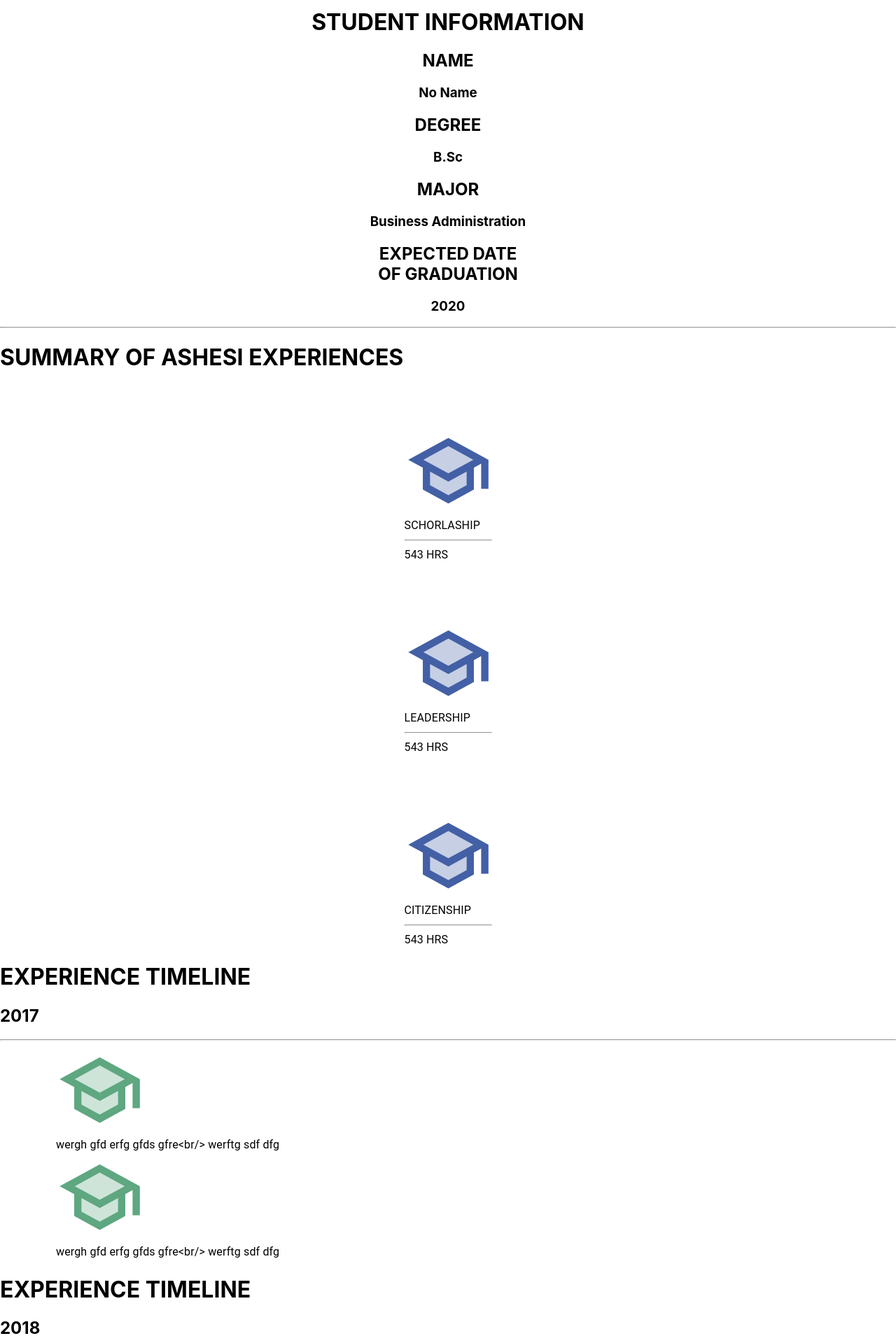
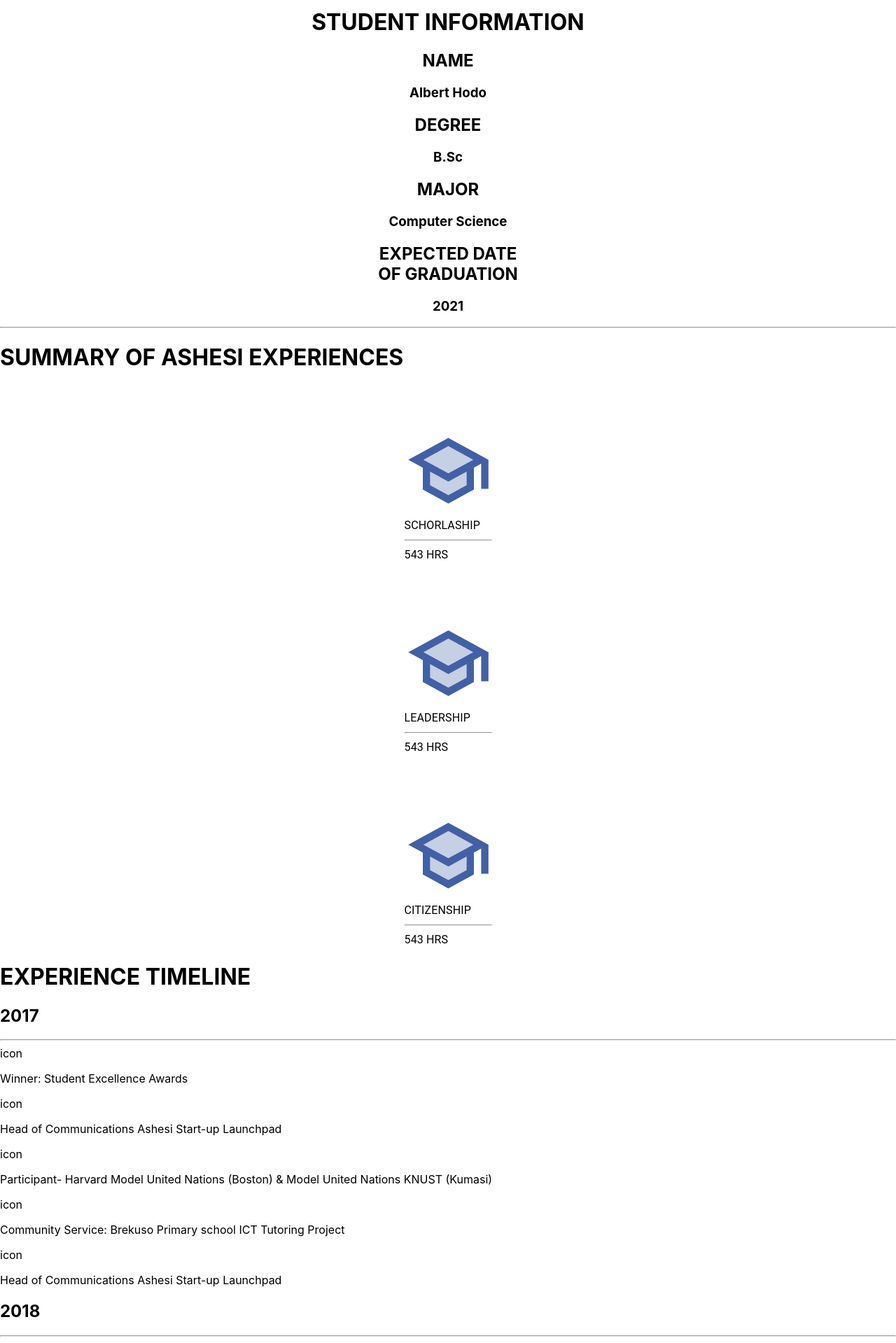
Before and after one commit to hodoash/transcript_ashesi_, a React (Create React App) app: page / in a window 1280 px wide. Shown: the part 1100-3019 px from the top of the page at 70% size. Built offline with nearby package versions, Linux system fonts and the light colour scheme; data requests are answered from the project's data file.

Commit message:
added json server and data

```diff
--- /dev/null
+++ b/data/db.json
@@ -0,0 +1,85 @@
+{
+  "users": [
+    {
+      "name": "Albert Hodo",
+      "degree": "B.Sc",
+      "major": "Computer Science",
+      "expectedDate": "2021",
+      "id": 1
+    },
+    {
+      "name": "Albert Hodo",
+      "degree": "B.Sc",
+      "major": "Computer Science",
+      "expectedDate": "2021",
+      "id": 2
+    }
+  ],
+
+  "experiences": [
+    {
+      "year": 1,
+      "category": 2,
+      "discription": "Winner: Student Excellence Awards",
+      "hours": "40",
+      "refName": "Lebene Gbedawo",
+      "refContact": "lebene.bed@ashesi.edu.gh",
+      "isHighlight": 0,
+      "id": 1
+    },
+    {
+      "year": 2,
+      "category": 2,
+      "discription": "Head of Communications Ashesi Start-up Launchpad",
+      "hours": "40",
+      "refName": "Lebene Gbedawo",
+      "refContact": "lebene.bed@ashesi.edu.gh",
+      "isHighlight": 0,
+      "id": 2
+    },
+    {
+      "year": 3,
+      "category": 2,
+      "discription": "Participant- Harvard Model United Nations (Boston) & Model United Nations KNUST (Kumasi)",
+      "hours": "40",
+      "refName": "Lebene Gbedawo",
+      "refContact": "lebene.bed@ashesi.edu.gh",
+      "isHighlight": 0,
+      "id": 3
+    },
+    {
+      "year": 1,
+      "category": 2,
+      "discription": "Community Service: Brekuso Primary school ICT Tutoring Project",
+      "hours": "40",
+      "refName": "Lebene Gbedawo",
+      "refContact": "lebene.bed@ashesi.edu.gh",
+      "isHighlight": 0,
+      "id": 4
+    },
+    {
+      "year": 4,
+      "category": 2,
+      "discription": "Head of Communications Ashesi Start-up Launchpad",
+      "hours": "40",
+      "refName": "Lebene Gbedawo",
+      "refContact": "lebene.bed@ashesi.edu.gh",
+      "isHighlight": 0,
+      "id": 5
+    }
+  ],
+  "images": [
+    {
+      "uid": 1,
+      "eid": 1,
+      "iLink": "https://i.imgur.com/pwpWaWu.jpg",
+      "id": 1
+    },
+    {
+        "uid": 1,
+        "eid": 3,
+        "iLink": "https://i.imgur.com/2jMCqQ2.jpg",
+        "id": 2
+      }
+  ]
+}
--- a/src/Components/Mid/ExperienceCard.js
+++ b/src/Components/Mid/ExperienceCard.js
@@ -1,28 +1,35 @@
 import React from 'react'
-import { makeStyles } from "@material-ui/core/styles";
 import SchoolIcon from "@material-ui/icons/SchoolTwoTone";
-import { Typography } from "@material-ui/core";
 
-const styles = makeStyles({
-    wrapper:{
-        display: "flex",
-        flexDirection: "column",
-        alignment: "center",
-        padding: "0 5rem 0 5rem"
-    },
-    item:{
-        padingTop: "1rem"
-    }
-})
+const ExperienceCard=({experiences}) =>{
+    // icon1={
+    //          <SchoolIcon
+    //            style={{ fill: "#5EA780", height: "125", width: "125" }}
+    //          />
+    //        }
+    //write code to show icon based on data
 
-export default function ExperienceCard(props) {
-    const {icon,title} = props;
-    const classes = styles();
+    console.log("hi, this is data");
+    console.log(experiences);
+    return (
+        <div>
+            {/* <h1>this is {props.year}</h1> */}
+            {/* {experiences.map(experience=>(
+                <div className='' key={experience.id}>
+                    <div className=''>icon</div>
+                    <p className=''>{experience.discription}</p>
+                </div>
+            ))}
+             */}
+             {experiences.map(experience=>(
+                <div className='' key={experience.id}>
+                    <div className=''>icon</div>
+                    <p className=''>{experience.discription}</p>
+                </div>
+            ))}
 
-    return (
-        <div className={classes.wrapper}>
-          <div className={classes.item}>{icon}</div>
-        <Typography className={classes.item}>{title}</Typography>
-      </div>
+        </div>
     )
 }
+
+export default ExperienceCard
--- a/src/Components/Mid/ExperienceImageCard.js
+++ b/src/Components/Mid/ExperienceImageCard.js
@@ -1,11 +1,11 @@
-import React from 'react'
+import React from "react";
 
 function ExperienceImageCard() {
-    return (
-        <div>
-            this is a card for the experiences
-        </div>
-    )
+  return (
+    <div>
+      <div></div>
+    </div>
+  );
 }
 
-export default ExperienceImageCard
+export default ExperienceImageCard;
--- /dev/null
+++ b/src/Components/Mid/MidSection.js
@@ -0,0 +1,16 @@
+import React from "react";
+import Timeline from "./Timeline";
+
+const MidSection = () => {
+  return (
+    <div>
+      <h1>EXPERIENCE TIMELINE</h1>
+      <Timeline year="2017" />
+      <Timeline year="2018" />
+      <Timeline year="2019" />
+      <Timeline year="2020" />
+    </div>
+  );
+};
+
+export default MidSection;
--- a/src/Components/Mid/NotableExperiences.js
+++ b/src/Components/Mid/NotableExperiences.js
@@ -1,7 +1,11 @@
-import React from "react";
+import React, {useState} from "react";
 import ExperienceImageCard from "./ExperienceImageCard";
 
 function NotableExperiences(props) {
+  const[line,setLine]=useState(true);
+
+  // setLine(props.line);
+
   return (
     <div>
       <h3>{props.header}</h3>
--- a/src/Components/Mid/Timeline.js
+++ b/src/Components/Mid/Timeline.js
@@ -1,35 +1,42 @@
 import React from "react";
 import ExperienceCard from "./ExperienceCard";
 import SchoolIcon from "@material-ui/icons/SchoolTwoTone";
+import useFetch from "../useFetch";
+import User from "../Top/User";
 
-export default function Timeline(props) {
+const Timeline = (props) => {
+  const { error, isPending, data: experiences } = useFetch(
+
+    "http://localhost:8000/experiences/"
+  );
+
+
   return (
     <div>
-      <h1>EXPERIENCE TIMELINE</h1>
+
       <div>
         <h2>{props.year}</h2>
         <hr />
       </div>
 
-      <ExperienceCard
-        icon={
-          <SchoolIcon
-            style={{ fill: "#5EA780", height: "125", width: "125" }}
-          />
-        }
-        title="wergh gfd erfg gfds gfre<br/>
-        werftg sdf dfg"
-      />
+      {error && <div>{error}</div>}
+      {isPending && <div>Loading...</div>}
+      {
+        experiences && ( <ExperienceCard  experiences={experiences}
 
-      <ExperienceCard
-        icon={
-          <SchoolIcon
-            style={{ fill: "#5EA780", height: "125", width: "125" }}
-          />
-        }
-        title="wergh gfd erfg gfds gfre<br/>
-        werftg sdf dfg"
-      />
+        />
+          // <ExperienceCard
+          // experiences={experiences}
+          //   icon={
+          //     <SchoolIcon
+          //       style={{ fill: "#5EA780", height: "125", width: "125" }}
+          //     />
+          //   }
+
+          // />
+        )
+      }
     </div>
   );
-}
+};
+export default Timeline;
--- a/src/Components/Pages/Page1.js
+++ b/src/Components/Pages/Page1.js
@@ -3,14 +3,15 @@
 import Pillars from "../Mid/Pillars";
 import Timeline from "../Mid/Timeline";
 import Footer from "../Bottom/Footer";
+import MidSection from "../Mid/MidSection";
 
 function Page1() {
   return (
     <div className="">
       <TopSection />
       <Pillars />
-      <Timeline year="2017" />
-      <Timeline year="2018" />
+      <MidSection/>
+
       <Footer pageNumber="1" />
     </div>
   );
--- a/src/Components/Top/StudentInfo.js
+++ b/src/Components/Top/StudentInfo.js
@@ -1,6 +1,8 @@
 import React from "react";
 import { Typography } from "@material-ui/core";
 import { makeStyles } from "@material-ui/core/styles";
+import useFetch from "../useFetch";
+import User from "./User";
 
 const styles = makeStyles({
   bar: {
@@ -23,29 +25,16 @@
 });
 //   i need to fix this
 
-export default function StudentInfo() {
+ const StudentInfo=()=> {
+  const {error,isPending,data:user}=useFetch("http://localhost:8000/users/"+1)
+
   const classes = styles();
   return (
     <div>
-      <h1>STUDENT INFORMATION</h1>
-      <div>
-        <div>
-          <h2>NAME</h2>
-          <h3>No Name</h3>
-        </div>
-        <div>
-          <h2>DEGREE</h2>
-          <h3>B.Sc</h3>
-        </div>
-        <div>
-          <h2>MAJOR</h2>
-          <h3>Business Administration</h3>
-        </div>
-        <div>
-          <h2>EXPECTED DATE<br/>OF GRADUATION</h2>
-          <h3>2020</h3>
-        </div>
-      </div>
+      { error && <div>{ error }</div> }
+      { isPending && <div>Loading...</div> }
+      {user && <User user={user}/>}
     </div>
   );
 }
+export default StudentInfo;
--- /dev/null
+++ b/src/Components/Top/User.js
@@ -0,0 +1,37 @@
+import React from "react";
+
+const User = ({ user }) => {
+  return (
+    <div>
+      {/* {user.map((user) => ( */}
+        <div>
+          <h1>STUDENT INFORMATION</h1>
+          <div>
+            <div>
+              <h2>NAME</h2>
+              <h3>{user.name}</h3>
+            </div>
+            <div>
+              <h2>DEGREE</h2>
+              <h3>{user.degree}</h3>
+            </div>
+            <div>
+              <h2>MAJOR</h2>
+              <h3>{user.major}</h3>
+            </div>
+            <div>
+              <h2>
+                EXPECTED DATE
+                <br />
+                OF GRADUATION
+              </h2>
+              <h3>{user.expectedDate}</h3>
+            </div>
+          </div>
+        </div>
+        {/* ))}   */}
+    </div>
+  );
+};
+
+export default User;
--- a/src/Components/UseFetch.js
+++ b/src/Components/UseFetch.js
@@ -1,43 +1,43 @@
-import React,{useState,useEffect} from 'react'
+import React, { useState, useEffect } from "react";
 
-const UseFetch=(url)=> {
-    const [data,setData]=useState(null);
-    const [isPending,setIsPending]=useState(true);
-    const [error,setError]=useState(null);
+const useFetch = (url) => {
+  const [data, setData] = useState(null);
+  const [isPending, setIsPending] = useState(true);
+  const [error, setError] = useState(null);
 
-    useEffect(()=>{
+  useEffect(() => {
     const abortCont = new AbortController();
 
     setTimeout(() => {
       fetch(url, { signal: abortCont.signal })
-      .then(res => {
-        if (!res.ok) { // error coming back from server
-          throw Error('could not fetch the data for that resource');
+        .then((res) => {
+          if (!res.ok) {
+            // error coming back from server
+            throw Error("could not fetch the data for that resource");
           }
           return res.json();
         })
-      .then(data => {
+        .then((data) => {
           setIsPending(false);
           setData(data);
           setError(null);
         })
-      .catch(err => {
-        if (err.name === 'AbortError') {
-          console.log('fetch aborted')
+        .catch((err) => {
+          if (err.name === "AbortError") {
+            console.log("fetch aborted");
           } else {
             // auto catches network / connection error
             setIsPending(false);
             setError(err.message);
           }
-      })
-    },);//1000
+        });
+    }); //1000
 
     // abort the fetch
     return () => abortCont.abort();
-  }, [url])
+  }, [url]);
 
+  return { data, isPending, error };
+};
 
-    return { data, isPending, error};
-}
-
-export default UseFetch
+export default useFetch;
```
Also changed, not shown: src/App.js (+6 -4 lines). Lines whose indentation alone changed are shown as unchanged.
